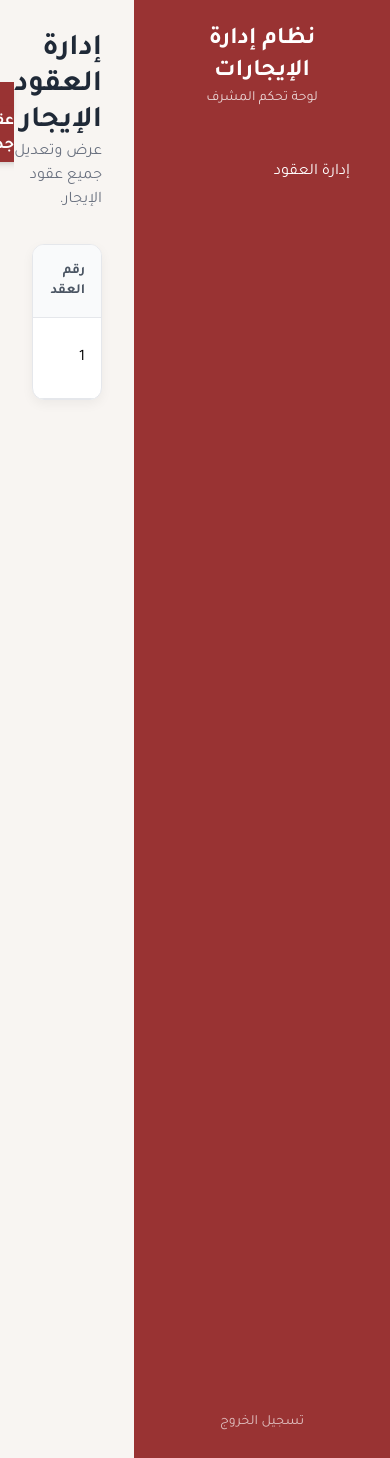
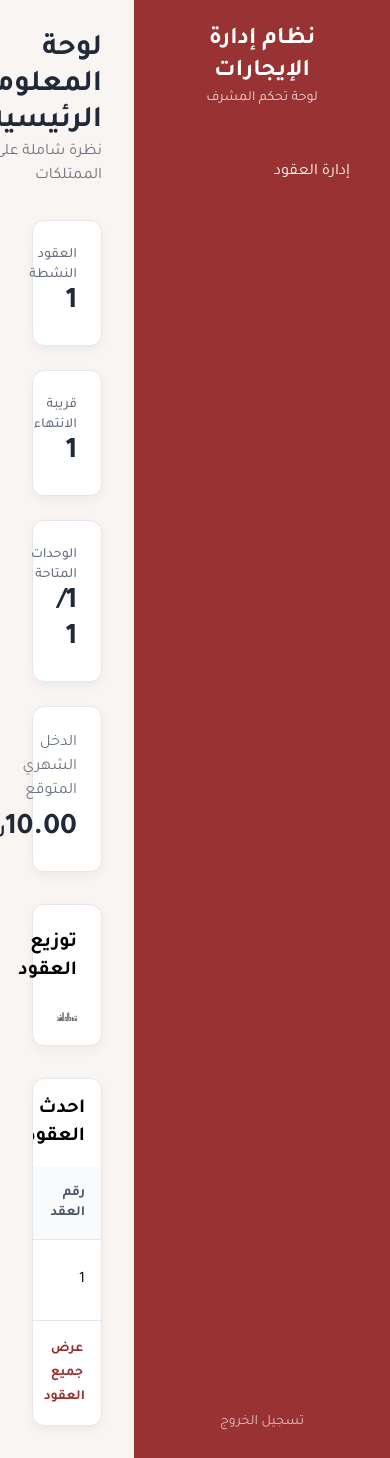
Before and after one commit to alabri0803/rent_management, a Django app: template dashboard/templates/dashboard/lease_list.html in a window 390 px wide. Run offline with Django 5.2, Linux system fonts and the light colour scheme; the template is opened without the code that fills it: most values are stand-ins (such as "Sample title", 1, 10 or a date in 2020); some libraries are stand-ins or nearby versions.

Commit message:
تحديث القالب لعرض بيانات الديناميكية البياني

```diff
--- a/dashboard/templates/dashboard/lease_list.html
+++ b/dashboard/templates/dashboard/lease_list.html
@@ -1,28 +1,62 @@
 {% extends 'dashboard/base.html' %}
-{% block title %}إدارة العقود{% endblock %}
+{% load i18n %}
+{% block title %}{% trans "إدارة العقود" %} {% endblock %}
 {% block content %}
 <header class="flex justify-between items-center mb-8">
   <div>
-    <h2 class="text-3xl font-bold text-gray-800">إدارة العقود الإيجار</h2>
-    <p class="text-gray-500">عرض وتعديل جميع عقود الإيجار.</p>
+    <h2 class="text-3xl font-bold text-gray-800">{% trans "لوحة المعلومات الرئيسية" %}</h2>
+    <p class="text-gray-500">{% trans "نظرة شاملة على إداء الممتلكات" %}</p>
   </div>
   <div>
     <a href="{% url 'lease_create' %}" class="btn-primary py-2 px-5 font-semibold shadow-md">إضافة عقد إيجار جديد</a>
   </div>
 </header>
-<div class="card overflow-hidden">
+  <div class="grid grid-cols-1 md:grid-cols-2 lg:grid-cols-4 gap-6 mb-8">
+  <div class="card p-6">
+    <h3 class="text-gray-500 text-sm font-medium">
+      {% trans "العقود النشطة" %}
+  </h3>
+    <p class="text-3xl font-bold text-gray-800">{{ stats.active_count }}</p>
+</div>
+  <div class="card p-6">
+    <h3 class="text-gray-500 text-sm font-medium">
+      {% trans "قريبة الانتهاء" %}
+  </h3>
+    <p class="text-3xl font-bold text-gray-800">{{ stats.expiring_count }}</p>
+  </div>
+  <div class="card p-6">
+    <h3 class="text-gray-500 text-sm font-medium">
+      {% trans "الوحدات المتاحة" %}
+  </h3>
+    <p class="text-3xl font-bold text-gray-800">{{ stats.available_count }}/ {{ stats.total_units }}</p>
+</div>
+  <div class="card p-6">
+        <p class="text-gray-500">{% trans "الدخل الشهري المتوقع" %}</p>
+        <p class="text-3xl font-bold text-gray-800 mt-2">{{ stats.expected_monthly_income|floatformat:2 }}<span class="text-lg">ر.ع</span></p>
+    </div>
+    </div>
+<div class="grid grid-cols-1 lg:grid-cols-3 gap-8">
+  <div class="lg:col-span-2">
+    <div class="card p-6">
+      <h3 class="text-xl font-bold mb-4">{% trans "توزيع العقود" %}</h3>
+      <canvas id="leaseStatusChart"></canvas>
+    </div>
+  </div>
+<div class="lg:col-span-2">
+  <div class="card overflow-hidden">
+    <h3 class="p-4 text-xl font-bold">{% trans "احدث العقود" %}</h3>
   <table class="table w-full text-right">
     <thead class="border-b">
       <tr>
-        <th class="p-4 font-semibold text-sm text-gray-600">رقم العقد</th>
-        <th class="p-4 font-semibold text-sm text-gray-600">المستأجر</th>
-        <th class="p-4 font-semibold text-sm text-gray-600">تاريخ الانتهاء</th>
-        <th class="p-4 font-semibold text-sm text-gray-600">الحالة</th>
-        <th class="p-4 font-semibold text-sm text-gray-600">إجراءات</th>
+        <th class="p-4 font-semibold text-sm text-gray-600">{% trans "رقم العقد" %}</th>
+        <th class="p-4 font-semibold text-sm text-gray-600">{% trans "المستأجر" %}</th>
+        <th class="p-4 font-semibold text-sm text-gray-600">{% trans "تاريخ الانتهاء" %}</th>
+        <th class="p-4 font-semibold text-sm text-gray-600">{% trans "الحالة" %}</th>
+        <th class="p-4 font-semibold text-sm text-gray-600">{% trans "إجراءات" %}</th>
       </tr>
     </thead>
     <tbody>
-      {% for lease in leases %}
+      {% for lease in leases|slice:"5" %}
       <tr class="border-b hover:bg-gray-50">
         <td class="p-4">{{ lease.contract_number }}</td>
         <td class="p-4">{{ lease.tenant.name }}</td>
@@ -31,15 +65,53 @@
           <span class="status-badge status-{{ lease.get_status_color }}">{{ lease.get_status_display }}</span>
         </td>
         <td class="p-4">
-          <a href="{{ lease.get_absolute_url }}" class="text-[var(--primary-color)] hover:underline">تفاصيل</a>
+          <a href="{{ lease.get_absolute_url }}" class="text-[var(--primary-color)] hover:underline">{% trans "تفاصيل" %}</a>
         </td>
       </tr>
       {% empty %}
       <tr>
-        <td colspan="5" class="p-4 text-center text-gray-500">لا توجد عقود لعرضها.</td>
+        <td colspan="5" class="p-4 text-center text-gray-500">{% trans "لا توجد عقود لعرضها." %}</td>
       </tr>
       {% endfor %}
     </tbody>
   </table>
+    <div class="p-4 text-center">
+      <a href="#" class="text-sm font-semibold text-[var(--primary-color)] hover:underline">{% trans "عرض جميع العقود" %}</a>
+    </div>
+  </div>
 </div>
+  <script src="https://cdn.jsdelivr.net/npm/chart.js"></script>
+  <script>
+    const ctx = document.getElementById('leaseStatusChart').getContext('2d');
+    const leaseStatusChart = new Chart(ctx, {
+      type: 'doughnut',
+      data: {
+        labels: {{ chart_data.labels|safe }},
+        datasets: [{
+          label: '{% trans "عدد العقود" %}',
+          data: {{ chart_data.data|safe }},
+          backgroundColor: [
+            '#16a34a',
+            '#facc15',
+            '#dc2626',
+            '#6b7280',
+          ],
+          bordercolor: '#ffffff',
+          borderWidth: 2,
+        }]
+      },
+      options: {
+        responsive: true,
+        plugins: {
+          legend: {
+            position: 'top',
+          },
+            title: {
+              display: true,
+              text: '{% trans "توزيع حالات العقود" %}'
+            }
+        }
+      }
+    });
+  </script>
 {% endblock %}
```
